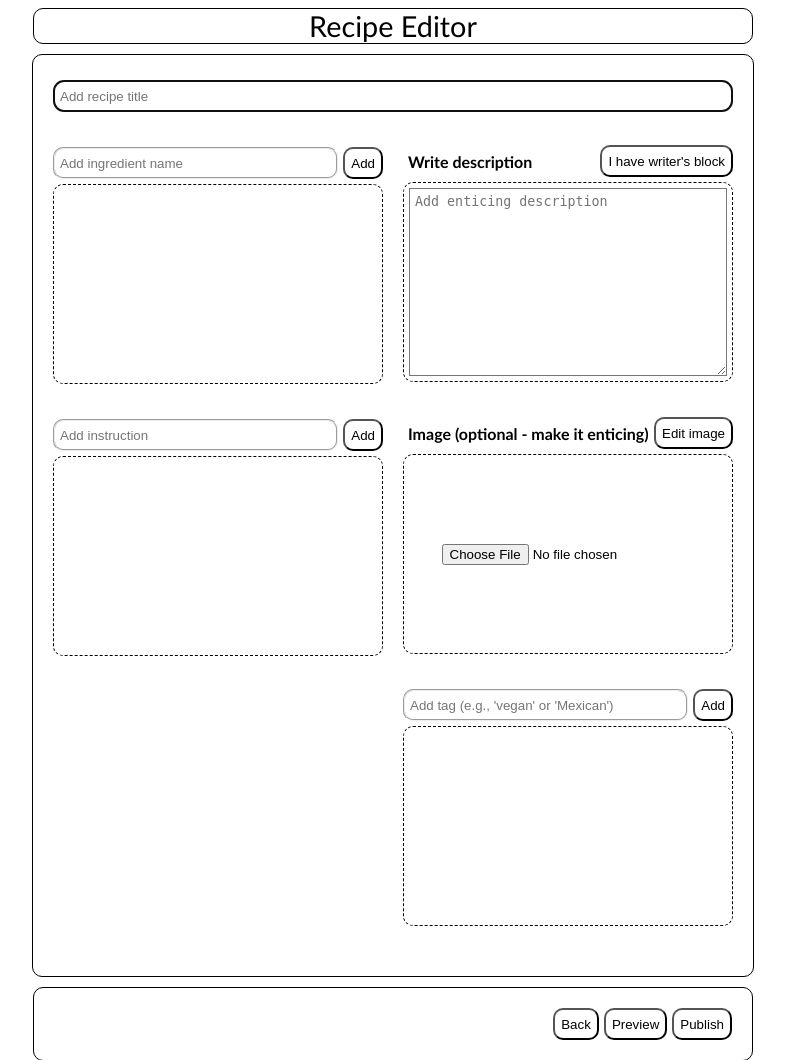
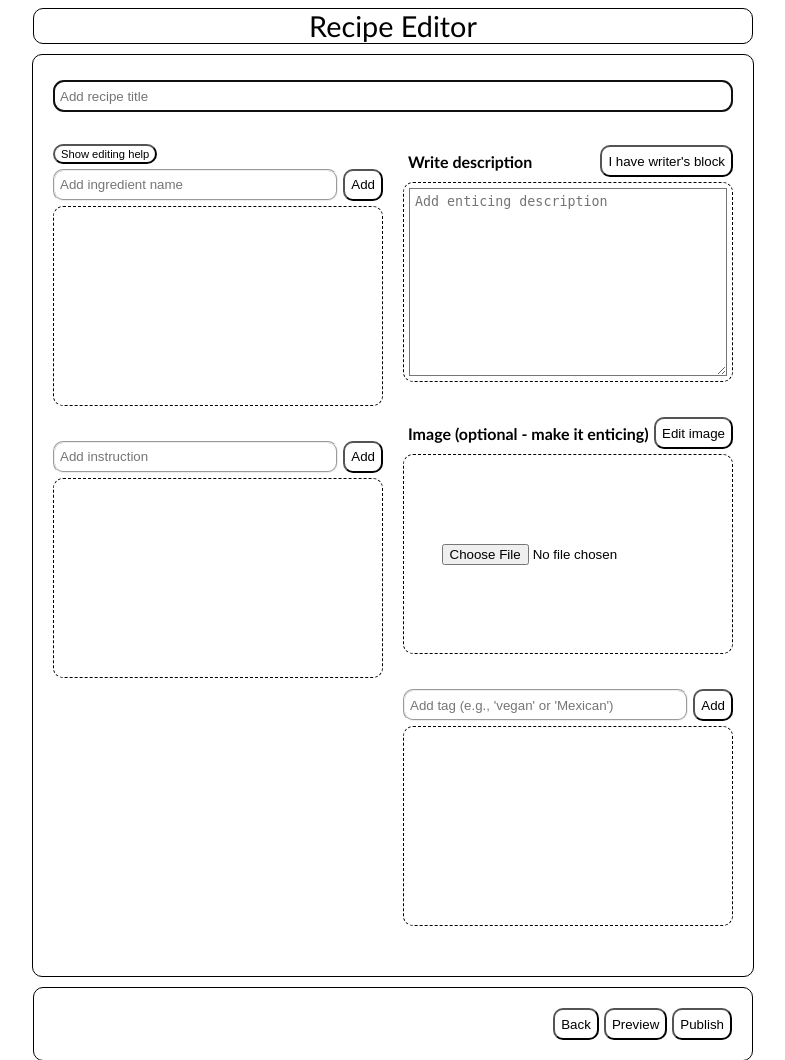
Before and after one commit to karencfisher/recipe-share, a Flask app: template templates/recipe-editor.html in a window 1280 px wide. Shown: the top 1060 px of the page, without its empty margins (247-1032 px from the left). Run offline with Flask 3, Linux system fonts and the light colour scheme; the template is opened without the code that fills it, so the values that code supplies are empty.

Commit message:
added editor help

```diff
--- a/static/recipe-editor.js
+++ b/static/recipe-editor.js
@@ -51,8 +51,10 @@ function addItem(textBox, itemClass, parent) {
         }
         else if (e.key === "ArrowDown") {
             e.preventDefault();
-            parent.insertBefore(item, item.nextElementSibling.nextElementSibling)
-            item.focus();
+            if (item.nextElementSibling) {
+                parent.insertBefore(item, item.nextElementSibling.nextElementSibling);
+                item.focus();
+            }
         }
         else if (e.key === "Insert") {
             newItem = addItem(textBox, itemClass, parent);
@@ -369,3 +371,16 @@ function displayMessage(message, show) {
         errorBox.innerHTML = "";
     }, 5000);
 }
+
+const helpButton = document.getElementById("help-button");
+helpButton.addEventListener("click", (e) => {
+    const help = document.getElementById("help");
+    if (e.target.innerHTML === "Show editing help") {
+        help.style.setProperty("display", "block");
+        e.target.innerHTML = "Hide editing help";
+    }
+    else {
+        help.style.setProperty("display", "none");
+        e.target.innerHTML = "Show editing help";
+    }
+});
--- a/static/style.css
+++ b/static/style.css
@@ -44,6 +44,11 @@ button {
 
 button:focus {
     background: var(--widget-focus-background-color);
+}
+
+button#help-button {
+    height: 1.2rem;
+    font-size: .7rem;
 }
 
 header {
@@ -144,6 +149,10 @@ img {
     padding: 5px 5px 5px 5px;
 }
 
+.container#help {
+    font-size: .9rem;
+}
+
 .container#tags-container {
     max-height: 200px;
 }
--- a/templates/recipe-editor.html
+++ b/templates/recipe-editor.html
@@ -41,8 +41,10 @@
                 }
                 else if (e.key === "ArrowDown") {
                     e.preventDefault();
-                    contain.insertBefore(item, item.nextElementSibling.nextElementSibling);
-                    item.focus();
+                    if (item.nextElementSibling) {
+                        contain.insertBefore(item, item.nextElementSibling.nextElementSibling);
+                        item.focus();
+                    }
                 }
                 else if (e.key === "Insert") {
                     newItem = addItem(textBox, textName, contain);
@@ -79,6 +81,35 @@
             </section>
 
             <section id="ingredients">
+                <div>
+                    <button id="help-button">Show editing help</button>
+                    <div class="container" id="help" style="display: none;">
+                        <p>
+                            Ingredients, Instructions, and Tags editing:
+                            <ul>
+                                <li>Add button adds a cell</li>
+                                <li>Click on cell to edit text</li>
+                                <li>Delete key (or backspace if empty) deletes current cell</li>
+                                <li>Insert key inserts empty cell above current cell</li>
+                                <li>Up arrow key moves current cell up one</li>
+                                <li>Down arrow key moves current cell down one</li>
+                                <li>Enter key to return to Add item text field above</li>
+                                <li>To expand cell, left-drag with mouse on lower right corner</li>
+                            </ul>
+                        </p>
+                        <p>
+                            Description: click "I have writer's block" for AI to write for you. Title,
+                            ingredients, and instructions, need be completed.
+                        </p>
+                        <p>
+                            Image: "Edit image" button to replace current image. "Choose File" to
+                            upload image from your device.
+                        </p>
+                        <p>
+                            Title, Ingredient, Description, and Tags are required. Image is optional.
+                        </p>
+                    </div>
+                </div>
                 <div class="input-field">
                     <input class="input" id="ingredient" type="text" placeholder="Add ingredient name"
                         aria-label="ingredient text field">
```
Also changed, not shown: app.py (line endings or trailing spaces).
